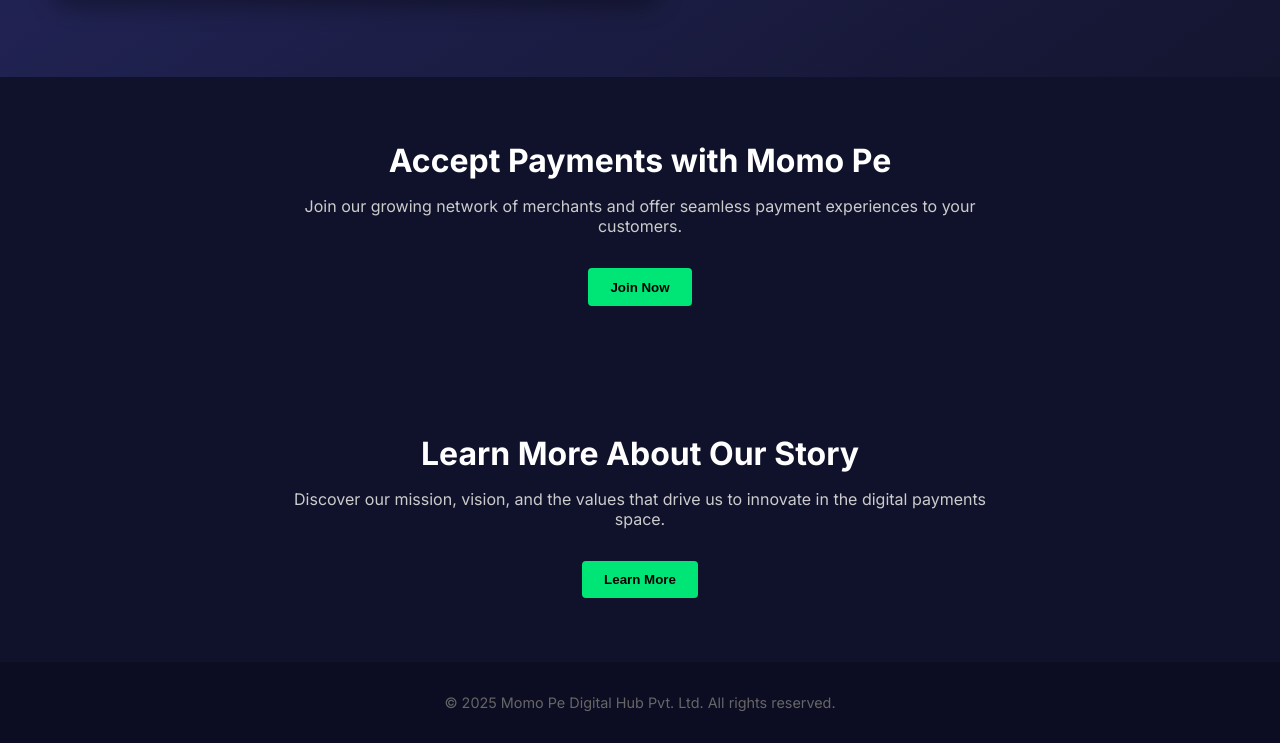
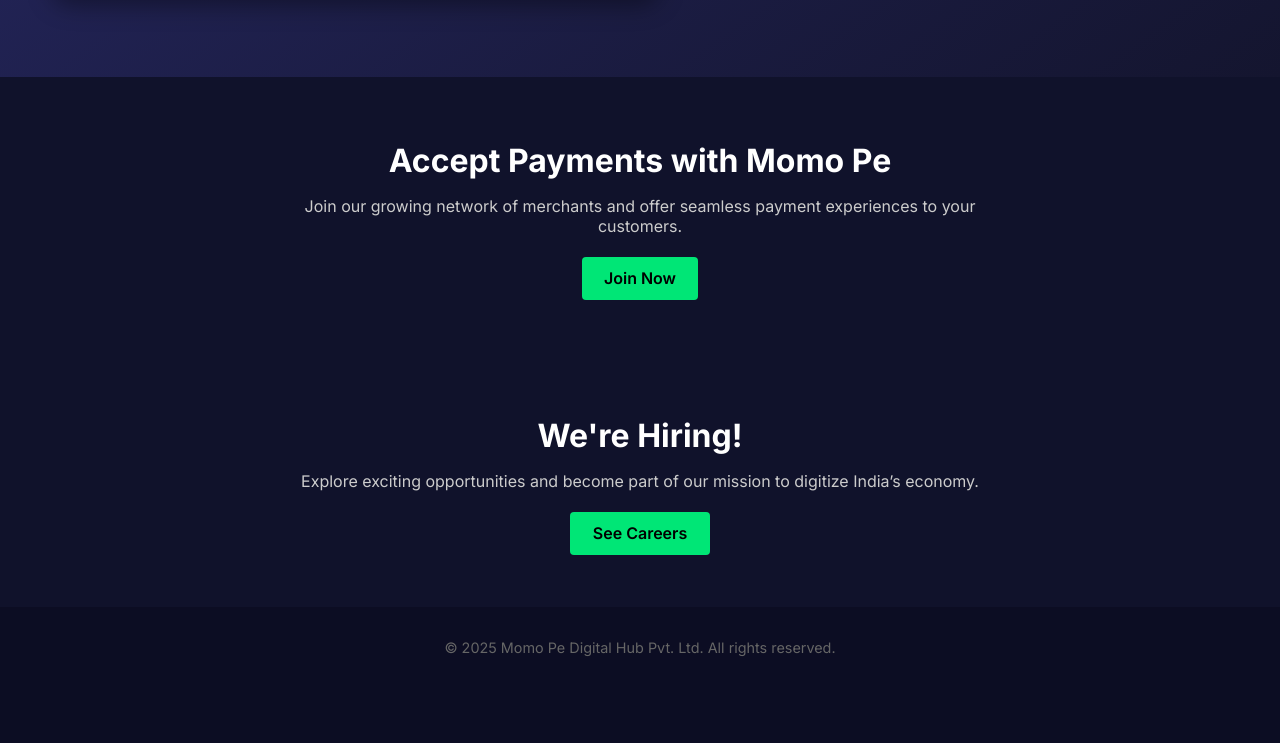
Before and after one commit to momope-website/momope.com, a plain HTML site: page index.html in a window 1280 px wide. Shown: the part 798-1541 px from the top of the page. After the commit the page ends 1486 px from the top, so only its background shows below. Drawn offline with Linux system fonts and the light colour scheme.

Commit message:
Update index.html

```diff
--- a/index.html
+++ b/index.html
@@ -127,6 +127,7 @@
       font-weight: 600;
       border: none;
       cursor: pointer;
+      text-decoration: none;
     }
 
     footer {
@@ -143,9 +144,9 @@
   <header>
     <img src="logo.png" alt="Momo Pe Logo">
     <nav>
-      <a href="#">Download</a>
-      <a href="#">Merchants</a>
-      <a href="#">Careers</a>
+      <a href="download.html">Download</a>
+      <a href="merchants.html">Merchants</a>
+      <a href="careers.html">Careers</a>
       <a href="about.html">About</a>
     </nav>
     <button class="join-btn">Join Now</button>
@@ -157,7 +158,7 @@
       <p>Experience fast, secure, and easy-to-use payment solutions for your everyday transactions.</p>
       <div class="hero-buttons">
         <button class="btn-download">Download APK</button>
-        <button class="btn-learn">Learn More</button>
+        <button class="btn-learn" onclick="window.location.href='about.html'">Learn More</button>
       </div>
     </div>
     <img src="app-preview.jpg" alt="Momo Pe App Preview">
@@ -166,13 +167,13 @@
   <section class="section">
     <h2>Accept Payments with Momo Pe</h2>
     <p>Join our growing network of merchants and offer seamless payment experiences to your customers.</p>
-    <button class="cta">Join Now</button>
+    <a class="cta" href="merchants.html">Join Now</a>
   </section>
 
   <section class="section">
-    <h2>Learn More About Our Story</h2>
-    <p>Discover our mission, vision, and the values that drive us to innovate in the digital payments space.</p>
-    <button class="cta">Learn More</button>
+    <h2>We're Hiring!</h2>
+    <p>Explore exciting opportunities and become part of our mission to digitize India’s economy.</p>
+    <a class="cta" href="careers.html">See Careers</a>
   </section>
 
   <footer>
```
